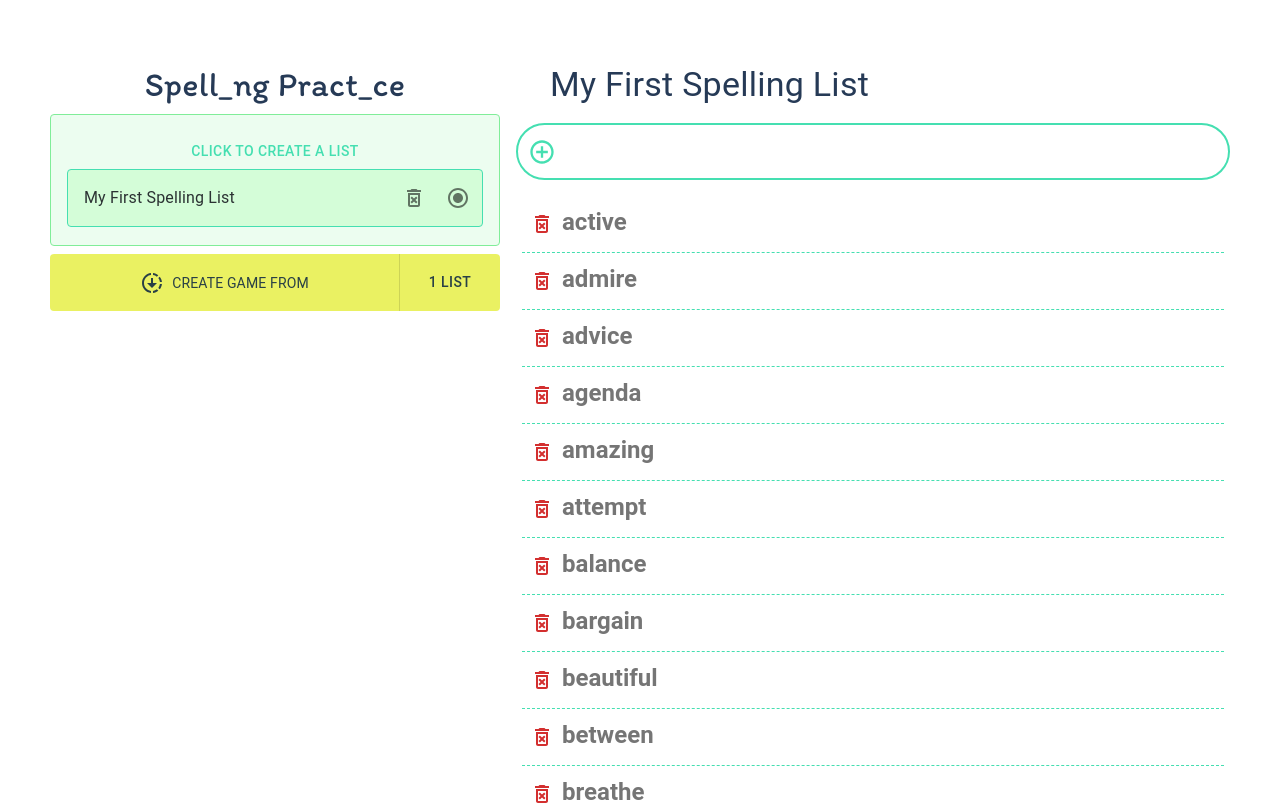
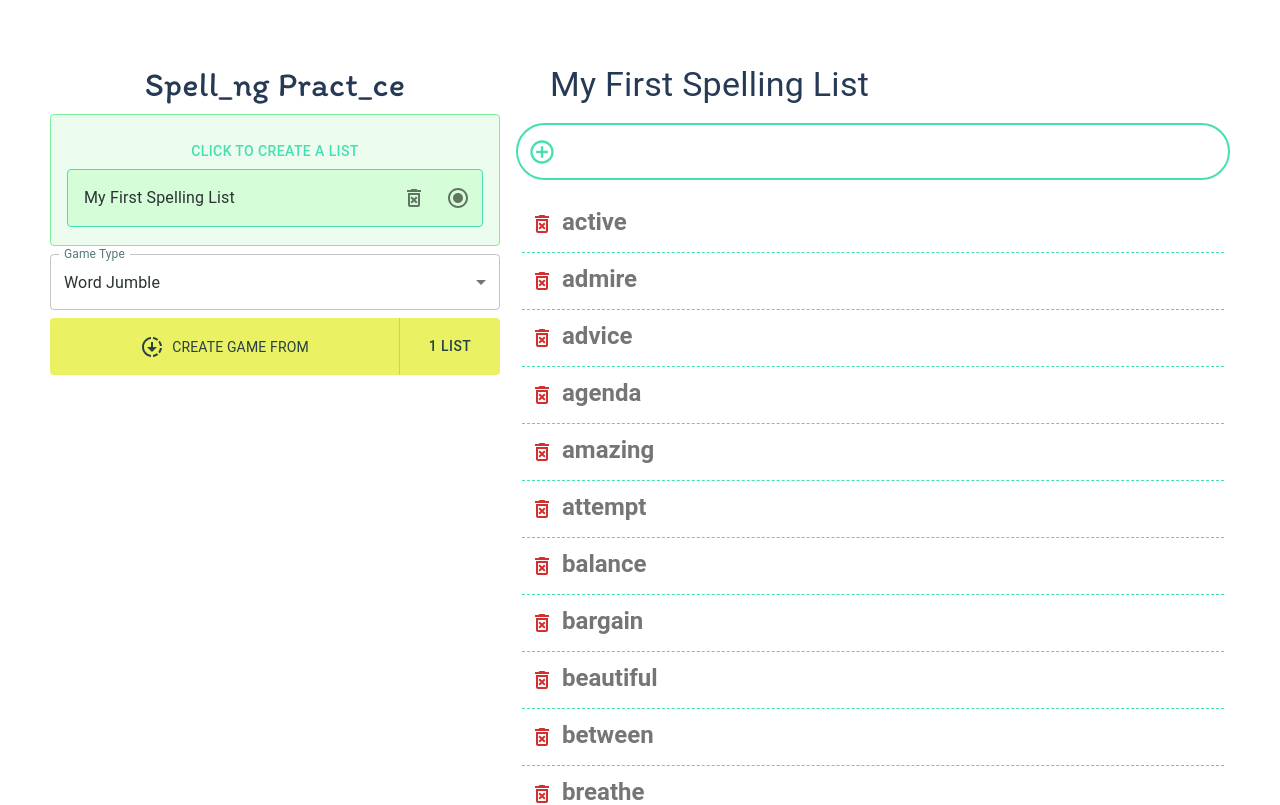
Before and after one commit to zhwatts/spelling-practice, a React (Vite) app: page / in a window 1280 px wide. Shown: the top 805 px of the page. Built offline with nearby package versions, Linux system fonts and the light colour scheme; what @react-pdf/renderer would draw is missing.

Commit message:
display only: adds input for selecting game type

```diff
--- a/src/App.tsx
+++ b/src/App.tsx
@@ -1,7 +1,7 @@
 /** @format */
 
 import { useEffect } from "react";
-import { Grid2 as Grid, Typography } from "@mui/material";
+import { FormControl, Grid2 as Grid, InputLabel, MenuItem, Select, Typography } from "@mui/material";
 
 import BrandedHeader from "@/components/BrandedHeader";
 import DownloadGameButton from "@/components/buttons/DownloadGameButton";
@@ -42,6 +42,20 @@ const App = () => {
           <BrandedHeader />
           <SpellingLists />
 
+          <FormControl fullWidth>
+            <InputLabel id="demo-simple-select-label">Game Type</InputLabel>
+            <Select
+              labelId="demo-simple-select-label"
+              id="demo-simple-select"
+              value={"wordjumble"}
+              label="Game Type"
+              // onChange={handleChange}
+            >
+              <MenuItem value={"wordjumble"}>Word Jumble</MenuItem>
+              <MenuItem value={"missingletter"}>Missing Letter</MenuItem>
+            </Select>
+          </FormControl>
+
           <DownloadGameButton checkedListCount={checkedLists.length} />
         </Grid>
 
```
